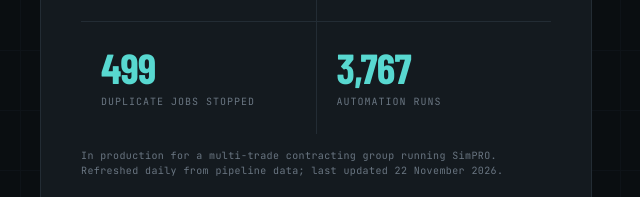
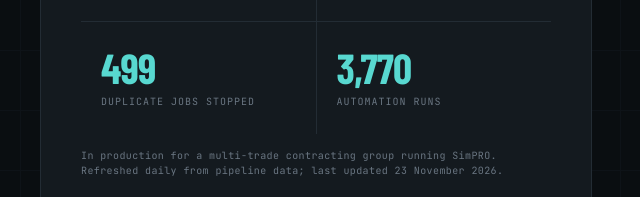
Before and after one commit to chrisolanda-cyber/kontrol-website, a plain HTML site: page index.html in a window 1280 px wide. Shown: the part 430-627 px from the top of the page, 640-1280 px from the left. Drawn offline with Linux system fonts and the light colour scheme.

Commit message:
chore: refresh production stats (23 November 2026)

```diff
--- a/index.html
+++ b/index.html
@@ -198,11 +198,11 @@
             <span hidden><span data-stat="success">97</span></span>
           </div>
           <div class="stat-cell">
-            <div class="stat-num"><span data-stat="runs">3,767</span></div>
+            <div class="stat-num"><span data-stat="runs">3,770</span></div>
             <div class="stat-label">Automation runs</div>
           </div>
         </div>
-        <div class="stats-source">In production for a multi-trade contracting group running SimPRO. Refreshed daily from pipeline data; last updated <span data-stat="asat">22 November 2026</span>.</div>
+        <div class="stats-source">In production for a multi-trade contracting group running SimPRO. Refreshed daily from pipeline data; last updated <span data-stat="asat">23 November 2026</span>.</div>
         <div class="pipeline-demo">
           <div class="pipeline-label">// example workflow</div>
           <div class="pipeline-nodes">
```
